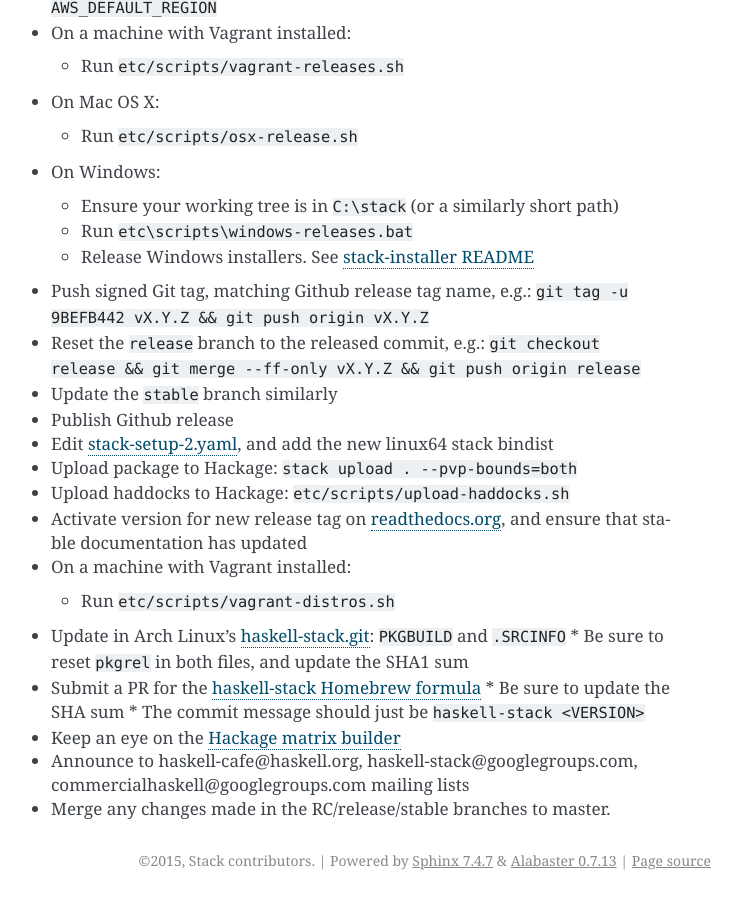
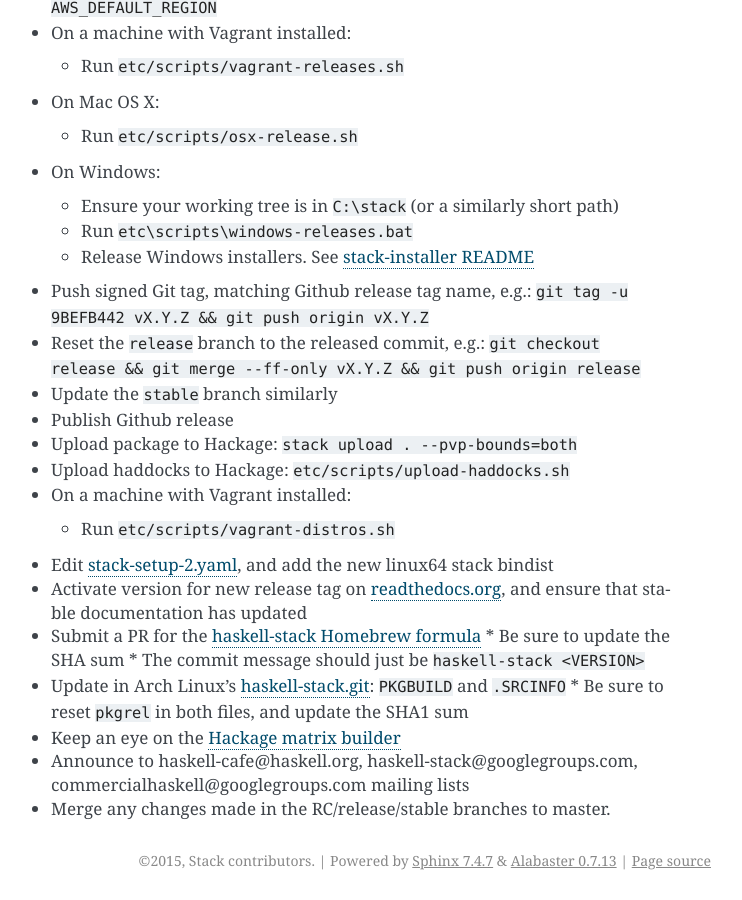
Before and after one commit to commercialhaskell/stack, a Sphinx documentation site: the page built from doc/MAINTAINER_GUIDE.md, in a window 1280 px wide and 900 px high, scrolled down 1472 px. Shown: the whole window, without its empty margins (399-1141 px from the left). Built offline with Sphinx 7.4.7, drawn with Linux system fonts in a browser that asks for light colours.

```diff
--- a/doc/MAINTAINER_GUIDE.md
+++ b/doc/MAINTAINER_GUIDE.md
@@ -81,30 +81,30 @@ for requirements to perform the release, and more details about the tool.
 
 * Publish Github release
 
+* Upload package to Hackage: `stack upload . --pvp-bounds=both`
+
+* Upload haddocks to Hackage: `etc/scripts/upload-haddocks.sh`
+
+* On a machine with Vagrant installed:
+    * Run `etc/scripts/vagrant-distros.sh`
+
 * Edit
   [stack-setup-2.yaml](https://github.com/fpco/stackage-content/blob/master/stack/stack-setup-2.yaml),
   and add the new linux64 stack bindist
-
-* Upload package to Hackage: `stack upload . --pvp-bounds=both`
-
-* Upload haddocks to Hackage: `etc/scripts/upload-haddocks.sh`
 
 * Activate version for new release tag on
   [readthedocs.org](https://readthedocs.org/projects/stack/versions/), and
   ensure that stable documentation has updated
 
-* On a machine with Vagrant installed:
-    * Run `etc/scripts/vagrant-distros.sh`
+* Submit a PR for the
+  [haskell-stack Homebrew formula](https://github.com/Homebrew/homebrew/blob/master/Library/Formula/haskell-stack.rb)
+      * Be sure to update the SHA sum
+      * The commit message should just be `haskell-stack <VERSION>`
 
 * Update in Arch Linux's
   [haskell-stack.git](ssh+git://aur@aur.archlinux.org/haskell-stack.git):
   `PKGBUILD` and `.SRCINFO`
       * Be sure to reset `pkgrel` in both files, and update the SHA1 sum
-
-* Submit a PR for the
-  [haskell-stack Homebrew formula](https://github.com/Homebrew/homebrew/blob/master/Library/Formula/haskell-stack.rb)
-      * Be sure to update the SHA sum
-      * The commit message should just be `haskell-stack <VERSION>`
 
 * Keep an eye on the
   [Hackage matrix builder](http://matrix.hackage.haskell.org/package/stack)
```
